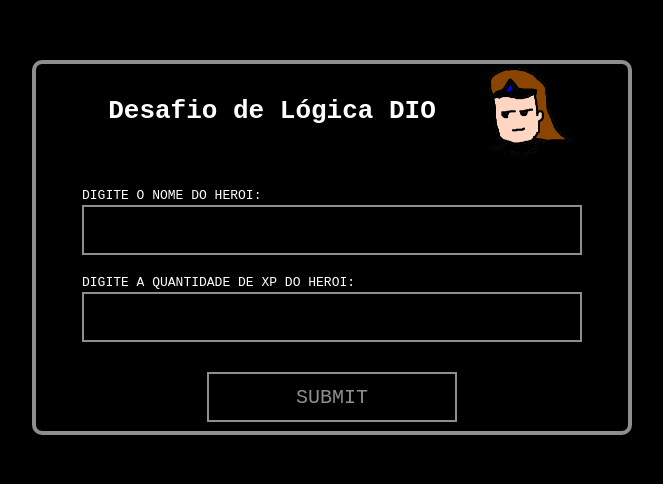
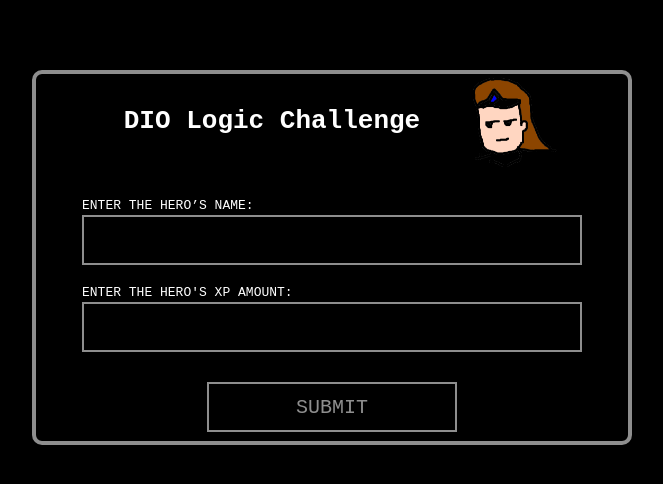
Before and after one commit to evelyt/desafio-logica-nv-heroi, a plain HTML site: page index.html in a window 1280 px wide. Shown: the whole page, without its empty margins (308-971 px from the left). Drawn offline with Linux system fonts and the light colour scheme.

Commit message:
some adjustments

```diff
--- a/css/style.css
+++ b/css/style.css
@@ -15,7 +15,7 @@
 .container{
     width: 600px;
     height: 375px;
-    margin-top:60px ;
+    margin-top:70px ;
     border: #8e8e8e solid 4px;
     border-radius: 10px;
     flex-direction: column;
@@ -37,7 +37,6 @@
 .dados-entrada p{
     color: #fff;
     font-family: monospace;
-    text-transform: uppercase;
     font-style: normal;
     margin-bottom: 2px;
 }
@@ -46,6 +45,7 @@
     border:#8e8e8e solid 2px;
     width: 500px;
     height: 50px;
+    color: #fff;
 }
 .dados-entrada #nome:focus, #xp:focus{
     background-color: #8e8e8e;
--- a/desafio.js
+++ b/desafio.js
@@ -0,0 +1,3 @@
+const botaoEnviar = document.getElementById('submit')
+
+botaoEnviar.addEventListener('click', console.log('Clicou'));
--- a/index.html
+++ b/index.html
@@ -4,7 +4,7 @@
 <head>
     <meta charset="UTF-8">
     <meta name="viewport" content="width=device-width, initial-scale=1.0">
-    <title>Desafio de Lógica</title>
+    <title>DIO Logic Challenge</title>
 
     <link rel="stylesheet" href="./css/style.css">
 
@@ -14,20 +14,20 @@
     <div class="container">
         <!-- <br> Quebra de linha -->
         <div class="header">
-            <h1>Desafio de Lógica DIO</h1>
+            <h1>DIO Logic Challenge</h1>
             <img src="./img/taric.png" alt="" id="img">
         </div>
         <ul class="dados-entrada">
             <li>
-                <p>Digite o nome do Heroi:</p>
+                <p>ENTER THE HERO’S NAME:</p>
                 <input type="text" id="nome">
             </li>
             <li>
-                <p>Digite a quantidade de XP do Heroi:</p>
+                <p>ENTER THE HERO'S XP AMOUNT:</p>
                 <input type="text" id="xp">
             </li>
         </ul>
-        <button>Submit</button>
+        <button id="submit">Submit</button>
     </div>
     <script src="./desafio.js" defer></script>
 </body>
```
